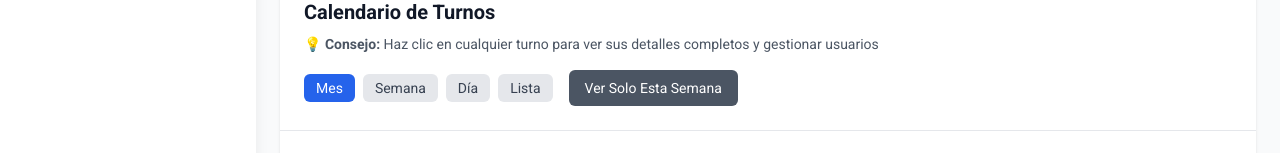
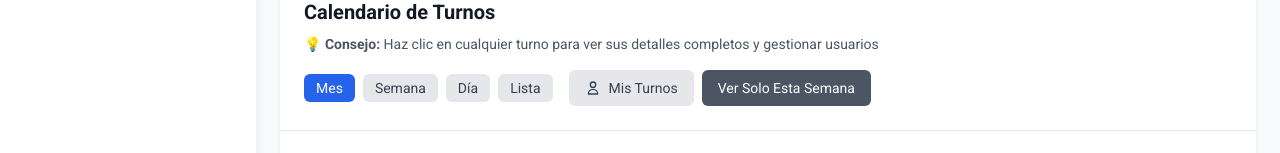
Before and after one commit to SoulThalion/AgaPlan, a React (Vite) app in the folder frontend/: page /dashboard in a window 1280 px wide. Shown: the part 314-467 px from the top of the page. Built offline with nearby package versions, Linux system fonts and the light colour scheme; no server answers; sample sign-in values are in the browser's storage.

Commit message:
boton de Mis turnos

```diff
--- a/frontend/src/components/DashboardOverview.tsx
+++ b/frontend/src/components/DashboardOverview.tsx
@@ -22,6 +22,7 @@ export default function DashboardOverview() {
   const [turnosKey, setTurnosKey] = useState(0); // Key para forzar re-render
 
   const [viewAllTurnos, setViewAllTurnos] = useState(true);
+  const [viewMyTurnos, setViewMyTurnos] = useState(false);
   const [currentDate, setCurrentDate] = useState(new Date());
   const [currentView, setCurrentView] = useState<'month' | 'week' | 'day' | 'list'>('month');
   const [expandedDays, setExpandedDays] = useState<Set<string>>(new Set());
@@ -204,17 +205,28 @@ export default function DashboardOverview() {
   }, [turnos, updateSelectedTurno]);
 
   const getTurnosToShow = () => {
+    let turnosFiltrados = turnos;
+
+    // Si "Mis Turnos" está activado, filtrar solo los turnos del usuario actual
+    if (viewMyTurnos && _user) {
+      turnosFiltrados = turnos.filter(turno =>
+        turno.usuarios && turno.usuarios.some(usuario => usuario.id === _user.id)
+      );
+    }
+
+    // Si "Ver Todos" está activado, mostrar todos los turnos (o solo los filtrados por "Mis Turnos")
     if (viewAllTurnos) {
-      return turnos;
+      return turnosFiltrados;
     }
-    // Mostrar solo turnos de la semana actual
+
+    // Mostrar solo turnos de la semana actual (aplicando también el filtro de "Mis Turnos" si está activado)
     const now = new Date();
     const startOfCurrentWeek = new Date(now);
     startOfCurrentWeek.setDate(now.getDate() - now.getDay() + 1);
     const endOfCurrentWeek = new Date(startOfCurrentWeek);
     endOfCurrentWeek.setDate(startOfCurrentWeek.getDate() + 6);
 
-    return turnos.filter(turno => {
+    return turnosFiltrados.filter(turno => {
       const turnoDate = new Date(turno.fecha);
       return turnoDate >= startOfCurrentWeek && turnoDate <= endOfCurrentWeek;
     });
@@ -1221,6 +1233,8 @@ export default function DashboardOverview() {
           setCurrentView={setCurrentView}
           viewAllTurnos={viewAllTurnos}
           setViewAllTurnos={setViewAllTurnos}
+          viewMyTurnos={viewMyTurnos}
+          setViewMyTurnos={setViewMyTurnos}
         />
 
                 <div className="p-6">
--- a/frontend/src/components/dashboard/CalendarHeader.tsx
+++ b/frontend/src/components/dashboard/CalendarHeader.tsx
@@ -3,13 +3,17 @@ interface CalendarHeaderProps {
   setCurrentView: (view: 'month' | 'week' | 'day' | 'list') => void;
   viewAllTurnos: boolean;
   setViewAllTurnos: (value: boolean) => void;
+  viewMyTurnos: boolean;
+  setViewMyTurnos: (value: boolean) => void;
 }
 
 export default function CalendarHeader({
   currentView,
   setCurrentView,
   viewAllTurnos,
-  setViewAllTurnos
+  setViewAllTurnos,
+  viewMyTurnos,
+  setViewMyTurnos
 }: CalendarHeaderProps) {
   return (
     <div className="p-6 border-b border-gray-200 dark:border-gray-700">
@@ -66,8 +70,43 @@ export default function CalendarHeader({
               Lista
             </button>
           </div>
+
+          {/* Filtros de turnos */}
+          <div className="flex space-x-2">
             <button
-            onClick={() => setViewAllTurnos(!viewAllTurnos)}
+              onClick={() => {
+                const newValue = !viewMyTurnos;
+                setViewMyTurnos(newValue);
+                // Si se activa "Mis Turnos", desactivar "Ver Todos"
+                if (newValue) {
+                  setViewAllTurnos(false);
+                } else {
+                  // Si se desactiva "Mis Turnos", activar "Ver Todos" por defecto
+                  setViewAllTurnos(true);
+                }
+              }}
+              className={`px-4 py-2 text-sm rounded-md flex items-center space-x-2 ${
+                viewMyTurnos
+                  ? 'bg-green-600 text-white'
+                  : 'bg-gray-200 dark:bg-gray-700 text-gray-700 dark:text-gray-300'
+              }`}
+            >
+              <svg className="w-4 h-4" fill="none" stroke="currentColor" viewBox="0 0 24 24">
+                <path strokeLinecap="round" strokeLinejoin="round" strokeWidth={2} d="M16 7a4 4 0 11-8 0 4 4 0 018 0zM12 14a7 7 0 00-7 7h14a7 7 0 00-7-7z" />
+              </svg>
+              <span>{viewMyTurnos ? 'Mis Turnos ✓' : 'Mis Turnos'}</span>
+            </button>
+
+            <button
+              onClick={() => {
+                const newValue = !viewAllTurnos;
+                setViewAllTurnos(newValue);
+                // Si se activa "Ver Todos", desactivar "Mis Turnos"
+                if (newValue) {
+                  setViewMyTurnos(false);
+                }
+                // Si se desactiva "Ver Todos", mantener "Mis Turnos" si está activo
+              }}
               className={`px-4 py-2 text-sm rounded-md ${
                 viewAllTurnos
                   ? 'bg-gray-600 text-white'
@@ -79,5 +118,6 @@ export default function CalendarHeader({
           </div>
         </div>
       </div>
+    </div>
   );
 }
--- a/frontend/src/components/dashboard/TurnoModal.tsx
+++ b/frontend/src/components/dashboard/TurnoModal.tsx
@@ -402,32 +402,13 @@ export default function TurnoModal({
                     </div>
                   ))}
 
-                  {/* Indicador cuando no hay puestos disponibles */}
-                  {selectedTurno.lugar?.capacidad && (selectedTurno.usuarios?.length || 0) >= selectedTurno.lugar.capacidad && (
-                    <div className="col-span-full">
-                      <div className="p-4 bg-red-50 dark:bg-red-900/20 border border-red-200 dark:border-red-800 rounded-lg text-center">
-                        <div className="w-12 h-12 bg-red-100 dark:bg-red-900 rounded-full flex items-center justify-center mx-auto mb-2">
-                          <svg className="w-6 h-6 text-red-600 dark:text-red-400" fill="none" stroke="currentColor" viewBox="0 0 24 24">
-                            <path strokeLinecap="round" strokeLinejoin="round" strokeWidth={2} d="M6 18L18 6M6 6l12 12" />
-                          </svg>
-                        </div>
-                        <p className="text-sm font-medium text-red-700 dark:text-red-300">
-                          Turno Completo
-                        </p>
-                        <p className="text-xs text-red-600 dark:text-red-400 mt-1">
-                          No hay puestos disponibles
-                        </p>
-                      </div>
+                  {/* Mensaje cuando no hay capacidad definida */}
+                  {!selectedTurno.lugar?.capacidad && (
+                    <div className="text-center py-4 text-gray-500 dark:text-gray-400">
+                      <p>Este lugar no tiene capacidad definida</p>
                     </div>
                   )}
                 </div>
-
-                {/* Mensaje cuando no hay capacidad definida */}
-                {!selectedTurno.lugar?.capacidad && (
-                  <div className="text-center py-4 text-gray-500 dark:text-gray-400">
-                    <p>Este lugar no tiene capacidad definida</p>
-                  </div>
-                )}
               </div>
             </div>
 
@@ -521,28 +502,7 @@ export default function TurnoModal({
 
         {/* Footer del modal */}
         <div className="p-6 border-t border-gray-200 dark:border-gray-700 bg-gray-50 dark:bg-gray-700">
-          <div className="flex justify-end space-x-3">
-            <button
-              onClick={() => setShowTurnoModal(false)}
-              className="px-4 py-2 bg-gray-600 text-white rounded-md hover:bg-gray-700 transition-colors"
-            >
-              Cerrar
-            </button>
-
-            {/* Botones de acción según la ocupación real del turno */}
-            {selectedTurno.lugar?.capacidad && (selectedTurno.usuarios?.length || 0) >= selectedTurno.lugar.capacidad ? (
-              <button
-                onClick={() => {
-                  handleLiberarTurno(selectedTurno);
-                  setShowTurnoModal(false);
-                }}
-                disabled={liberarTurnoMutation.isPending}
-                className="px-4 py-2 bg-red-600 text-white rounded-md hover:bg-red-700 disabled:opacity-50 transition-colors"
-              >
-                {liberarTurnoMutation.isPending ? 'Liberando...' : 'Liberar Turno'}
-              </button>
-            ) : null}
-          </div>
+          {/* Footer vacío - solo para mantener el espaciado */}
         </div>
       </div>
 
```
Lines whose indentation alone changed are shown as unchanged.
